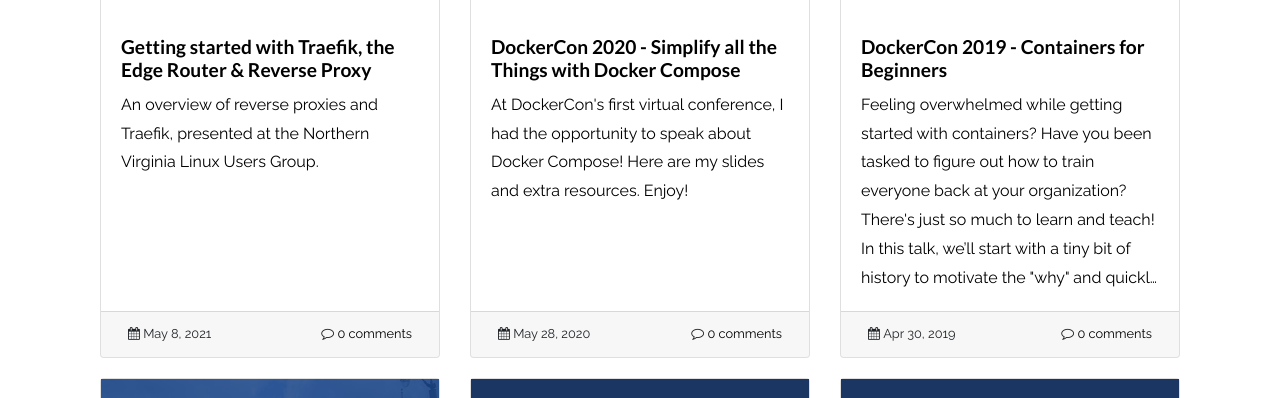
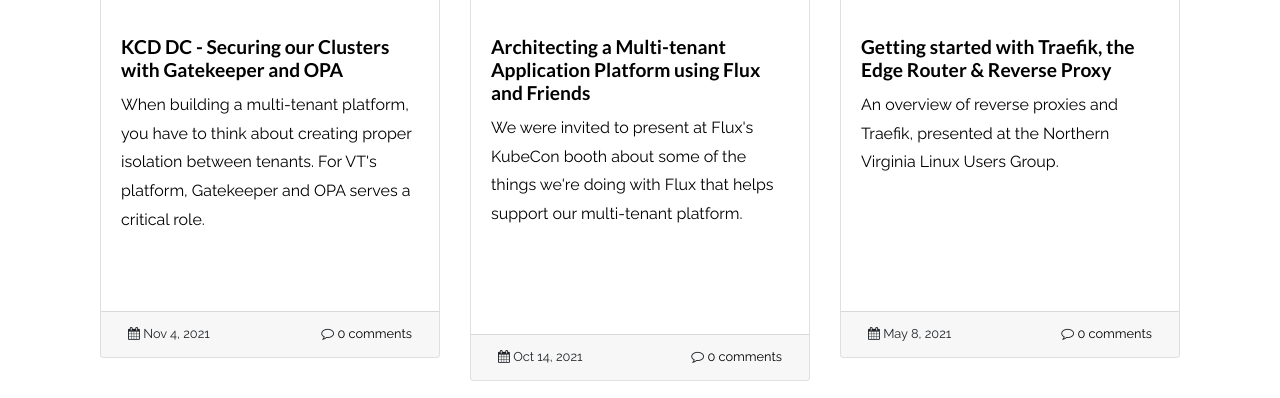
Before and after one commit to mikesir87/blog.mikesir87.io, a Jekyll site: the page built from category/Talk/index.html, in a window 1280 px wide and 900 px high, cut to the strip 439-837 px from the top of the window. Built offline with Jekyll 4.4.1, drawn with Linux system fonts in a browser that asks for light colours; nearby versions of some CDN libraries; comment, search, counter and statistics services are not loaded; a style sheet for code colours, icons or effects is not loaded.

Commit message:
Add a few recent presentations/talks

```diff
--- /dev/null
+++ b/_posts/2021-10-14-architecting-multi-tenant-application-platform-using-flux-and-friends.md
@@ -0,0 +1,26 @@
+---
+layout: post
+title: Architecting a Multi-tenant Application Platform using Flux and Friends
+location: Virtual
+category: Talk
+tags: [platform, flux]
+description: We were invited to present at Flux's KubeCon booth about some of the things we're doing with Flux that helps support our multi-tenant platform.
+excerpt: We were invited to present at Flux's KubeCon booth about some of the things we're doing with Flux that helps support our multi-tenant platform.
+image: /images/flux-booth-presentation.png
+uuid: 375d10f4-4c96-4f76-ac3b-0879fa6172c3
+---
+
+On Oct. 14, 2021, I had the privilege of presenting at Flux's KubeCon NA booth! In this presentation, we shared some of the "behind-the-scenes" of how we are using Flux to help build out Virginia Tech's Common Application Platform. We share details about how we manage the Flux configuration objects, using our Landlord Helm chart.
+
+Finally, we also show off the dashboard we built, which is custom-tailored towards users of the platform, rather than administrators of the cluster.
+
+## Resources
+
+- [Google Slides](https://docs.google.com/presentation/d/1dxduC4INtV3xKke5jCtabynLUQvb-4qyj0swkMAaoPw/edit?usp=sharing) - link to the slides used throughout the presentation
+
+
+## Video Recording
+
+<div class="text-center">
+    <iframe width="560" height="315" src="https://www.youtube.com/embed/IiFj6DVKRoc" title="YouTube video player" frameborder="0" allow="accelerometer; autoplay; clipboard-write; encrypted-media; gyroscope; picture-in-picture" allowfullscreen></iframe>
+</div>
--- /dev/null
+++ b/_posts/2021-11-04-kcd-dc-securing-our-clusters-with-gatekeeper-and-opa.md
@@ -0,0 +1,30 @@
+---
+layout: post
+title: KCD DC - Securing our Clusters with Gatekeeper and OPA
+location: Virtual
+category: Talk
+tags: [gatekeeper, opa, platform]
+description: When building a multi-tenant platform, you have to think about creating proper isolation between tenants. For VT's platform, Gatekeeper and OPA serves a critical role.
+excerpt: When building a multi-tenant platform, you have to think about creating proper isolation between tenants. For VT's platform, Gatekeeper and OPA serves a critical role.
+image: /images/kcd-speaker-profile.jpeg
+uuid: 92a5e92d-637b-483b-bae9-d6e3fb67718e
+---
+
+On Nov 4, 2021, I had the chance to speak at the [Kubernetes Community Days, DC Edition event](https://community.cncf.io/events/details/cncf-kcd-washington-dc-presents-kubernetes-community-days-washington-dc-2021-virtual-event/)! It was a great opportunity to share some behind-the-scenes on how we use Gatekeeper and OPA to provide additional policy control over who can do what within our clustered environments.
+
+## Talk Abstract
+
+While Kubernetes has a rich feature-set with RBAC and namespaces, it still falls short in making a multi-tenant solution possible out-of-the-box. How do you protect teams from each other without simply taking all of the control from them? For example, how do you prevent a team from defining an Ingress object that takes the traffic from another? Or how do you prevent teams from creating additional LoadBalancer services? Fortunately, Gatekeeper has come to the rescue!
+
+In this talk, we'll talk about admissions controllers and how Gatekeeper can solve these problems. We'll go over the Rego language (which takes some time to wrap your head around) and provide several examples of how Virginia Tech is using Gatekeeper to support multi-tenancy. While policy enforcement sounds scary, it certainly doesn't have to be!
+
+## Resources
+
+- [Google Slides](https://docs.google.com/presentation/d/19d9hXzdemP5F2_IVEu-XBdYuUnx3_-uGmbL9zkyk7vU/edit?usp=sharing) - link to the slidedeck used during the presentation
+- [Gatekeeper/Landlord demo](https://code.vt.edu/mikesir/gatekeeper-demo) - link to the repo that contains a Gatekeeper sample using a "landlord" Helm chart very similar (but simplified) to the one we use in our platform
+
+## Video Recording
+
+<div class="text-center">
+    <iframe width="560" height="315" src="https://www.youtube.com/embed/xtTxQHCbh3A" title="YouTube video player" frameborder="0" allow="accelerometer; autoplay; clipboard-write; encrypted-media; gyroscope; picture-in-picture" allowfullscreen></iframe>
+</div>
--- /dev/null
+++ b/tags/flux/index.html
@@ -0,0 +1,4 @@
+---
+layout: tagpage
+tag: flux
+---
--- /dev/null
+++ b/tags/gatekeeper/index.html
@@ -0,0 +1,4 @@
+---
+layout: tagpage
+tag: gatekeeper
+---
--- /dev/null
+++ b/tags/opa/index.html
@@ -0,0 +1,4 @@
+---
+layout: tagpage
+tag: opa
+---
--- /dev/null
+++ b/tags/platform/index.html
@@ -0,0 +1,4 @@
+---
+layout: tagpage
+tag: platform
+---
```
Also changed, not shown: _posts/2021-12-06-deploying-karpenter-with-tf.md (+3 -1 lines), images/flux-booth-presentation.png (added), images/kcd-speaker-profile.jpeg (added).
